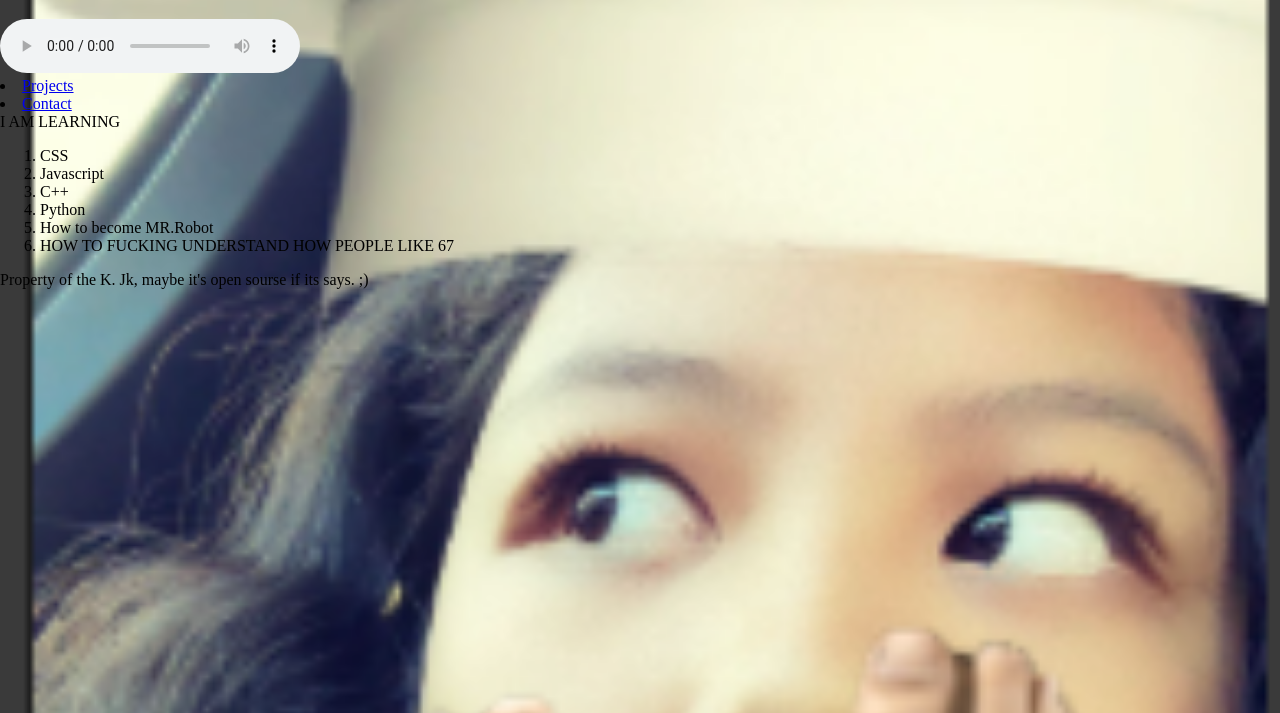
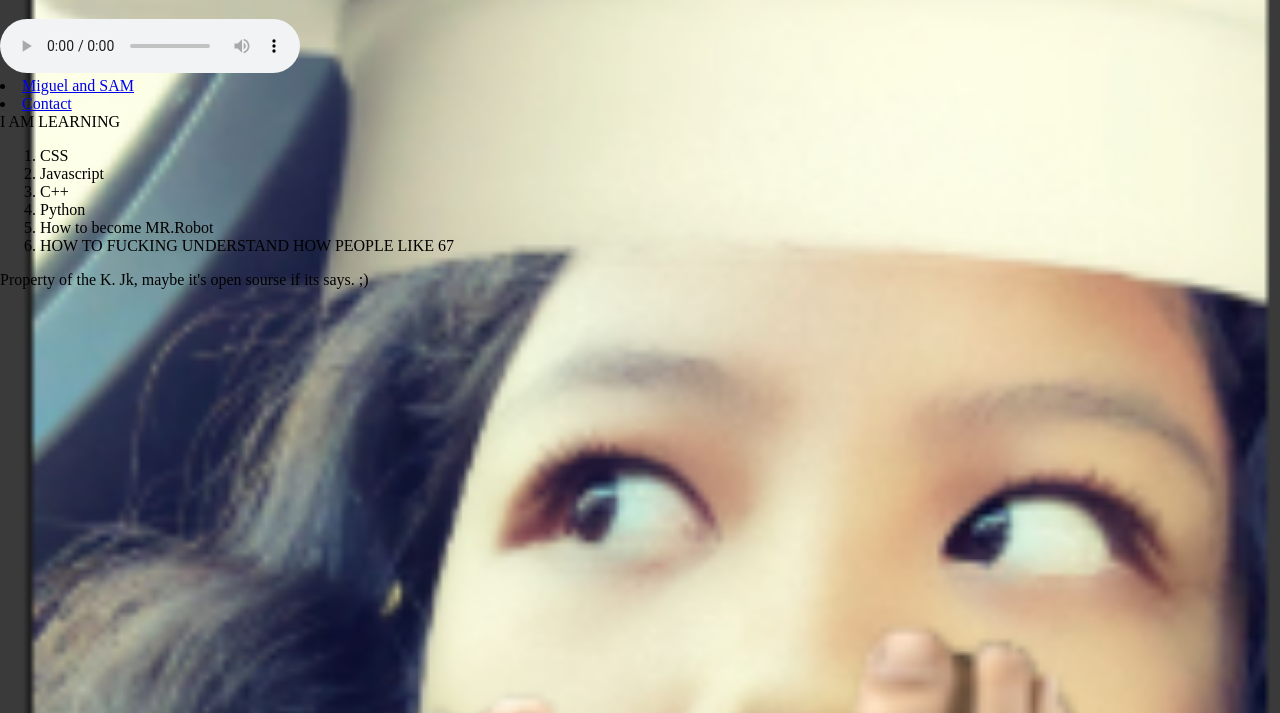
Before and after one commit to KP1324/hahaa, a plain HTML site: page index.html in a window 1280 px wide. Shown: the part 108-821 px from the top of the page. Drawn offline with Linux system fonts and the light colour scheme.

Commit message:
Fix duplicate header and update list item links

```diff
--- a/index.html
+++ b/index.html
@@ -19,7 +19,7 @@
         <source src="idk.mp3" type="audio/mpeg" loop>
         Your browser does not support the audio element.
     </audio>
-            <li><a href="pro.html">Projects</a></li>
+            <li><a href="pro.html">Miguel and SAM</a></li>
             <li><a href="contact.html">Contact</a></li>
         </ul>
     </nav>
```
